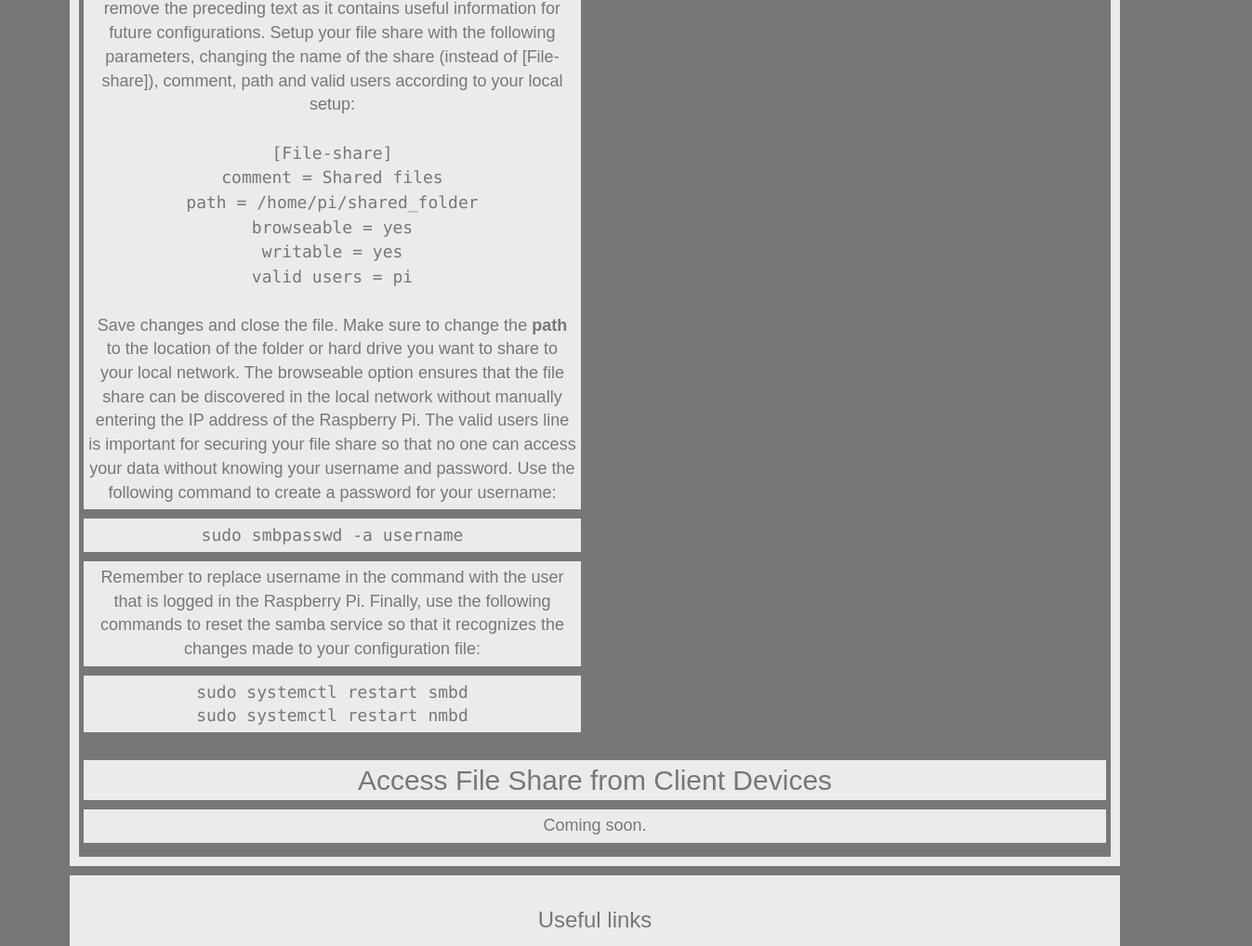
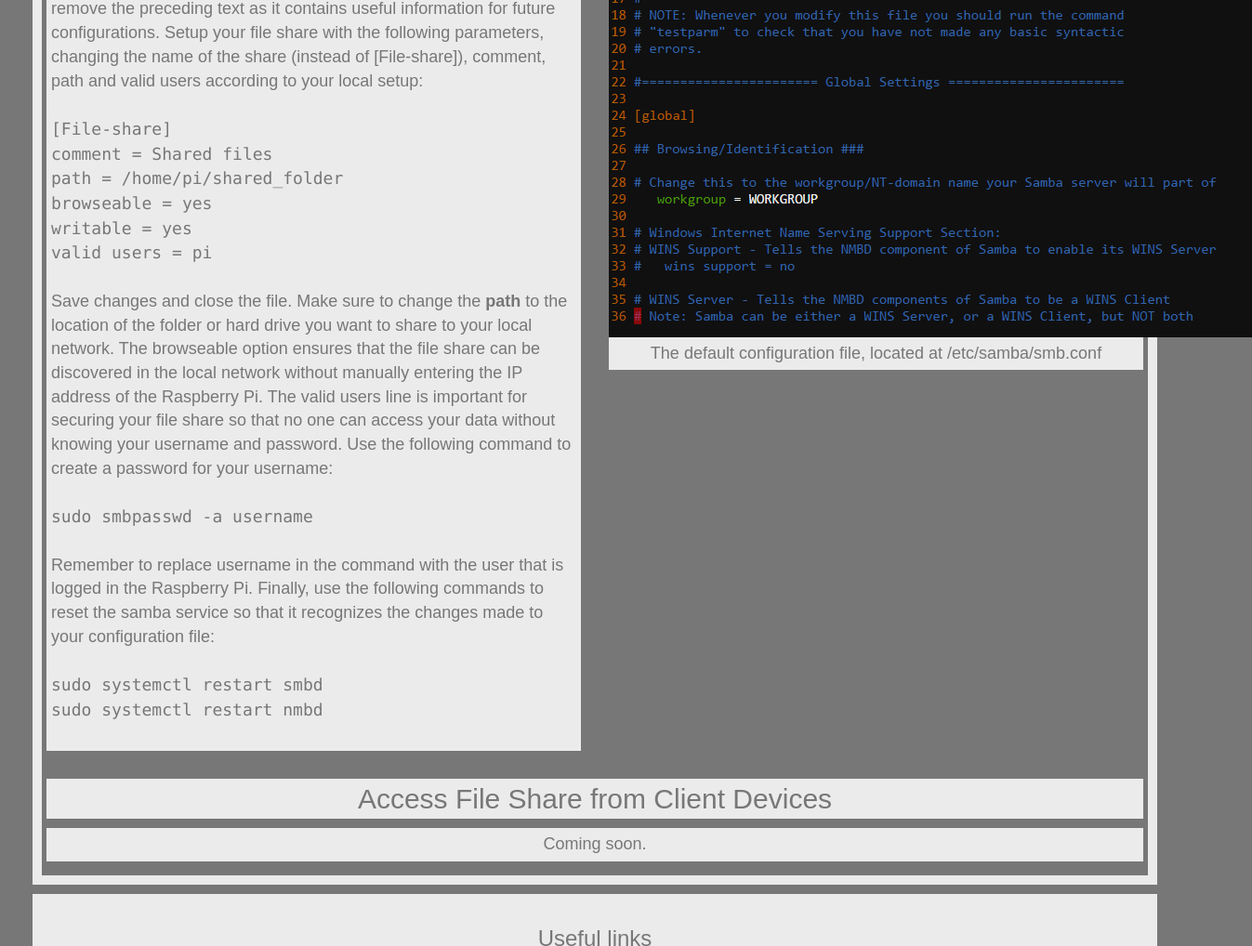
Before and after one commit to dentechy/Raspberry-Pi-File-Server-Tutorial, a plain HTML site: page index.html in a window 1280 px wide. Shown: the part 1760-2778 px from the top of the page at 93% size, 1347 px wide, since content can reach past the window. Drawn offline with nearby package versions, Linux system fonts and the light colour scheme.

Commit message:
adds content to file-shares section

```diff
--- a/assets/css/style.css
+++ b/assets/css/style.css
@@ -3,8 +3,7 @@ body {
     background-color: #777;
     font-family: 'Arial', 'Helvetica Neue', 'Helvetica', sans-serif;
     font-size: 18px;
-    margin: 50px;
-    margin-top: 10px;
+    margin: 10px;
 }
 
 header, nav, .section, .footer {
@@ -45,7 +44,7 @@ header {
     font-family: "Monaco";
 }
 
-#initial-setup, #installation {
+#initial-setup, #installation, #file-share-setup {
     padding-left: 15px;
     text-align: left;
   }
--- a/index.html
+++ b/index.html
@@ -80,21 +80,18 @@
         <h2 id="file-share"><a name="file-share"></a>Setup File Shares</h2>
 
         <div class="row">
-        <div class="col-sm-6">
+        <div class="col-sm-6" id="file-share-setup">
         <p>Depending on the text editor preferred, use one of the following commands to open a configuration file to setup file shares:
-        <br>
-        <br>
+        <br><br>
         <a id="code">sudo gedit /etc/samba/smb.conf
         <br>[edits the file in gedit]</a>
-
         <br>
         <a id="code">sudo vi /etc/samba/smb.conf
         <br>[edits the file in vim]</a>
         <br>
         <a id="code">sudo nano -w /etc/samba/smb.conf
         <br>[edits the file in nano]</a>
-        <br>
-        <br>
+        <br><br>
         Navigate all the way to the bottom of the file. Ignore, but do not remove the preceding text as it contains useful information for future configurations. Setup your file share with the following parameters, changing the name of the share (instead of [File-share]), comment, path and valid users according to your local setup:
         <br>
         <br>
@@ -109,16 +106,21 @@
         <a id="code">writable = yes</a>
         <br>
         <a id="code">valid users = pi</a>
-        <br>
-        <br>
-        Save changes and close the file. Make sure to change the <strong>path</strong> to the location of the folder or hard drive you want to share to your local network. The browseable option ensures that the file share can be discovered in the local network without manually entering the IP address of the Raspberry Pi. The valid users line is important for securing your file share so that no one can access your data without knowing your username and password. Use the following command to create a password for your username:</p>
-
-        <p id="code">sudo smbpasswd -a username</p>
-
-        <p>Remember to replace username in the command with the user that is logged in the Raspberry Pi. Finally, use the following commands to reset the samba service so that it recognizes the changes made to your configuration file:</p>
-
-        <p id="code">sudo systemctl restart smbd
-        <br>sudo systemctl restart nmbd</p>
+        <br><br>
+        Save changes and close the file. Make sure to change the <strong>path</strong> to the location of the folder or hard drive you want to share to your local network. The browseable option ensures that the file share can be discovered in the local network without manually entering the IP address of the Raspberry Pi. The valid users line is important for securing your file share so that no one can access your data without knowing your username and password. Use the following command to create a password for your username:
+        <br><br>
+        <a id="code">sudo smbpasswd -a username</a>
+        <br><br>
+        Remember to replace username in the command with the user that is logged in the Raspberry Pi. Finally, use the following commands to reset the samba service so that it recognizes the changes made to your configuration file:
+        <br><br>
+        <a id="code">sudo systemctl restart smbd
+        <br>sudo systemctl restart nmbd</a>
+        <br><br>
+        </p>
+        </div>
+        <div class="col-md-6">
+          <img id="rpi-smb" src="assets/images/rpi-smb.PNG" alt="rpi-smb">
+            <p>The default configuration file, located at /etc/samba/smb.conf</p>
 
         </div>
         </div>
```
Also changed, not shown: assets/images/rpi-samba.PNG (added), assets/images/rpi-smb.PNG (added).
